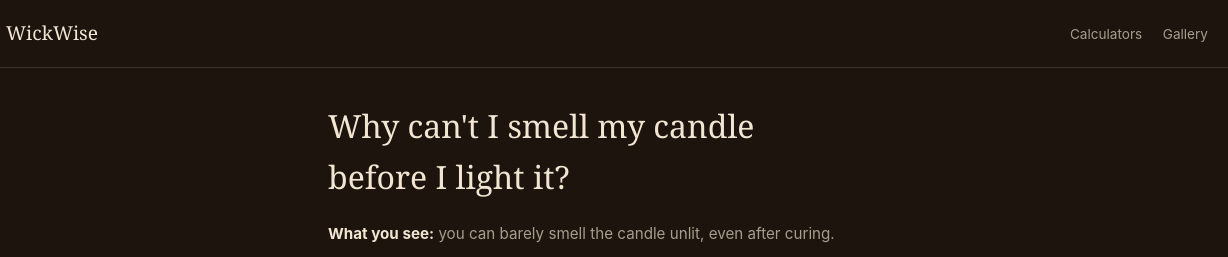
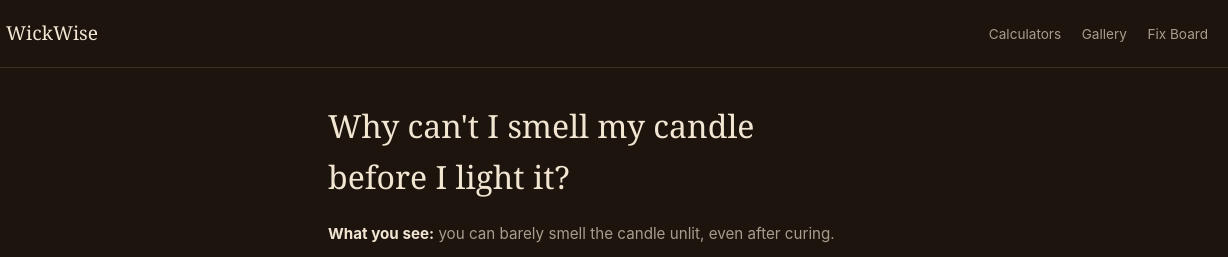
Before and after one commit to Econiahearthchief/Wickwise, a website: page fix-weak-cold-throw.html in a window 1280 px wide. Shown: the top 257 px of the page, 52-1280 px from the left. Drawn offline with Linux system fonts and the light colour scheme.

Commit message:
Add the Fix Board forum (forum page, admin approvals, rules, nav links, sitemap)

```diff
--- a/fix-weak-cold-throw.html
+++ b/fix-weak-cold-throw.html
@@ -89,6 +89,7 @@
   <nav class="top-nav">
     <a href="index.html">Calculators</a>
     <a href="gallery.html">Gallery</a>
+    <a href="forum.html">Fix Board</a>
   </nav>
 </header>
 <main>
```
